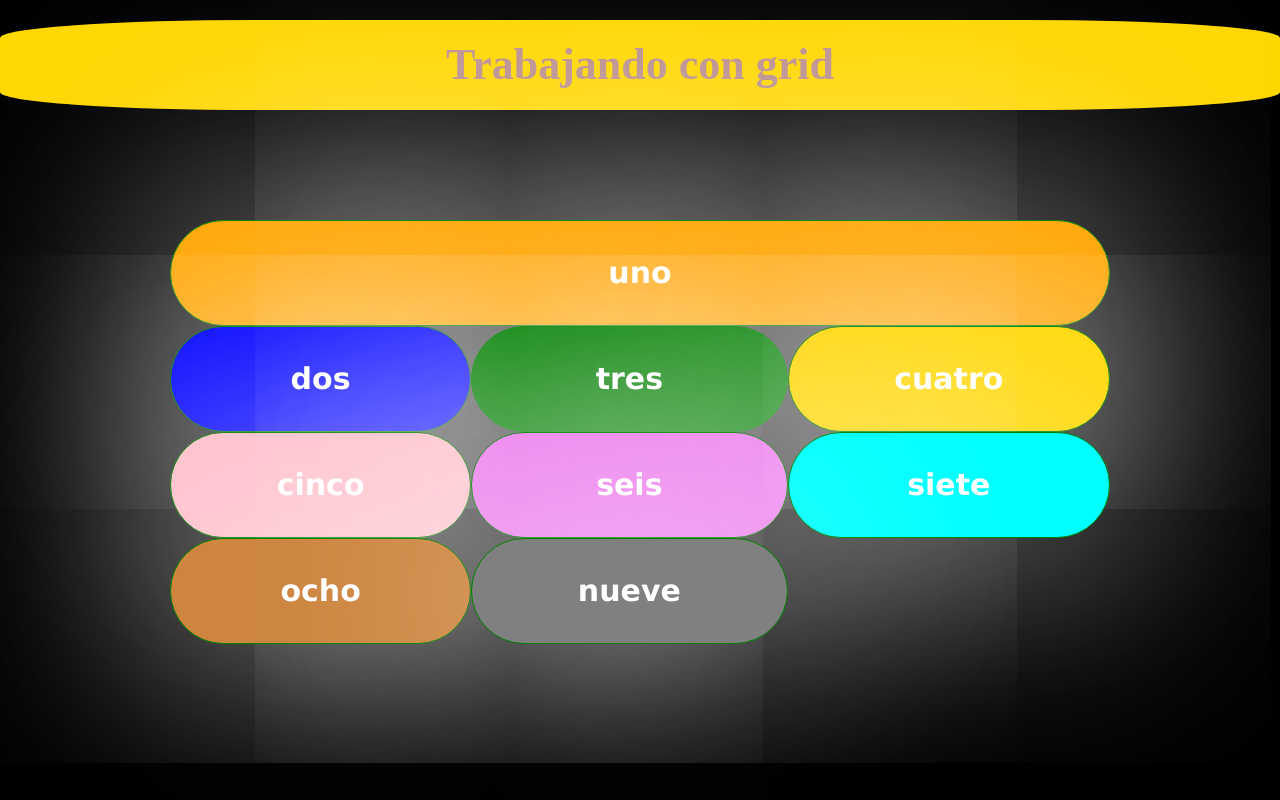
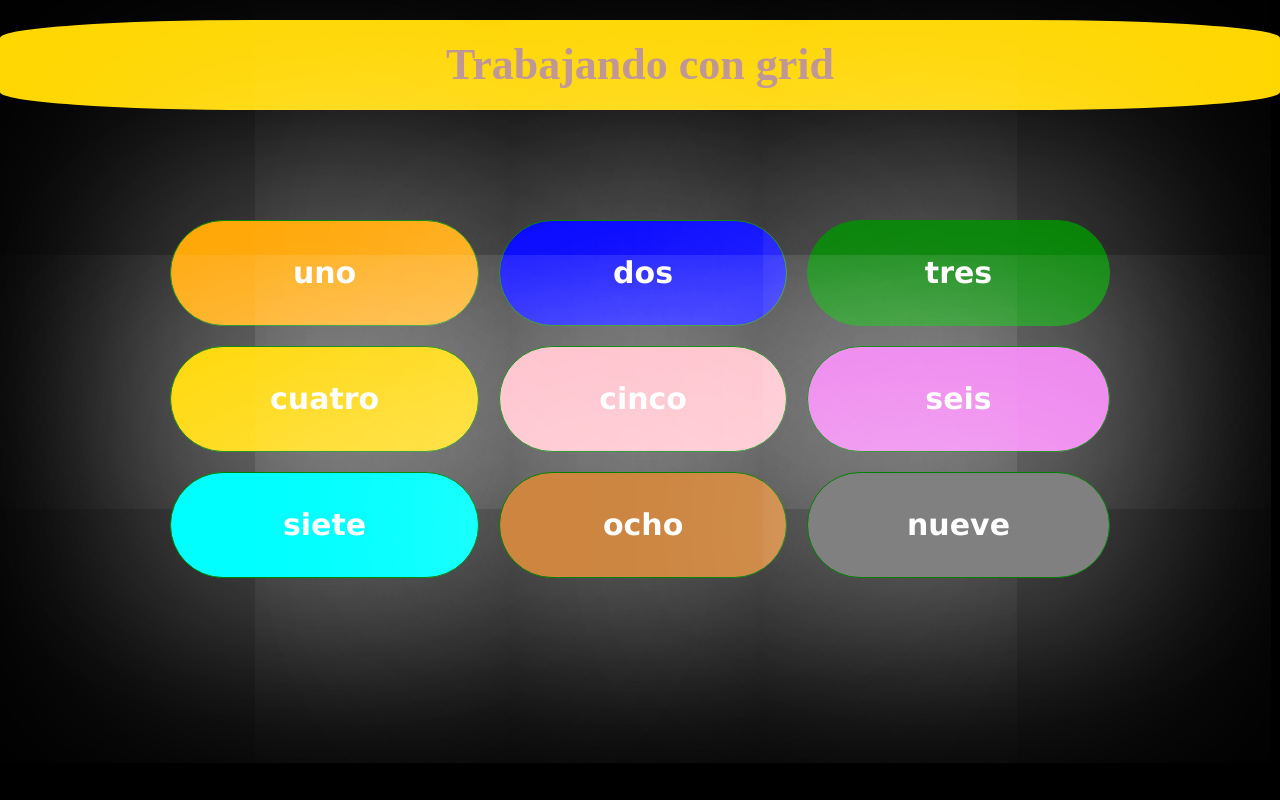
Before and after one commit to Edmoun/CSS, a plain HTML site: page html_grid.html in a window 1280 px wide. Drawn offline with Linux system fonts and the light colour scheme.

Commit message:
css grid

```diff
--- a/css_grid.css
+++ b/css_grid.css
@@ -17,8 +17,9 @@ body {
     padding: 10px;
     display: grid;
     grid-template-columns: auto auto auto;
-    grid-auto-flow: row;
-    grid-template-rows: auto auto auto;
+    column-gap: 20px;
+    row-gap: 20px;
+
 }
 
 .parte{
@@ -52,7 +53,6 @@ h1{
 
 .parte-1{
     background-color: orange;
-    grid-area: 1/1/span 3/span 3;
 }
 
 .parte-2{
--- /dev/null
+++ b/resposive_style.css
@@ -0,0 +1,117 @@
+.contenedor{
+    max-width: 960px;
+    margin: 100px auto;
+    padding: 10px;
+    display: grid;
+    grid-template-columns: auto auto auto;
+    column-gap: 20px;
+    row-gap: 20px;
+    grid-template-rows: 1fr 2fr;
+    box-shadow: 0 0 20px 1px rgb(0, 0, 0, 0.3);
+}
+.hijos{
+    background-color: tomato;
+    font-family: Verdana, Geneva, Tahoma, sans-serif;
+    font-weight: bold;
+    padding: 22px;
+    border: bisque 1px solid;
+    border-radius: 2em;
+    border-color: green;
+    box-shadow: 0 0 10em;
+    text-align: center;
+    font-size: 30px;
+}
+
+.hijos:hover{
+    color: chartreuse;
+}
+
+.parte-1{
+    background-color: yellow;
+}
+
+.parte-2{
+    background-color: turquoise;
+}
+
+.parte-3{
+    background-color: red;
+}
+
+.parte-4{
+    background-color: orange;
+    grid-column: 1/4;
+}
+
+.parte-5{
+    background-color: teal;
+    grid-column: 1/3;
+}
+
+.parte-6{
+    background-color: rgb(224, 64, 197);
+}
+
+.parte-7{
+    background-color: rgb(64, 224, 112);
+}
+
+.parte-8{
+    background-color: indianred;
+    grid-column: 2/4;
+}
+
+.parte-9{
+    background-color: gray;
+    grid-column: 1/4;
+}
+@media screen and (max-width:600px){
+    body{
+        background-color:brown ;
+    }
+    .contenedor{
+        display: grid;
+        grid-template-columns: repeat(2, 1fr);
+    }
+
+    .parte-3{
+        grid-column: 1/2;
+    }
+
+    .parte-4{
+        grid-column: 2/3;
+    }
+
+    .parte-5{
+        grid-column: 1/3;
+    }
+
+    .parte-6{
+        grid-column: 1/2;
+    }
+    .parte-8{
+        grid-column: 1/3;
+    }
+
+    .parte-9{
+        grid-column: 1/3;
+    }
+}
+
+@media screen and (max-width:550px){
+    body{
+        background-color: blueviolet;
+    }
+    .contenedor{
+        display: grid;
+        grid-template-columns: 1fr;
+    }
+
+    .parte-1{
+        grid-column: 1/3;
+    }
+    .parte-2, .parte-3, .parte-4, .parte-5, .parte-6, .parte-7, .parte-8, .parte-9{
+        grid-column: 1/3;
+    }
+
+}
```
Also changed, not shown: resposive.html (added, +20 -0 lines).
